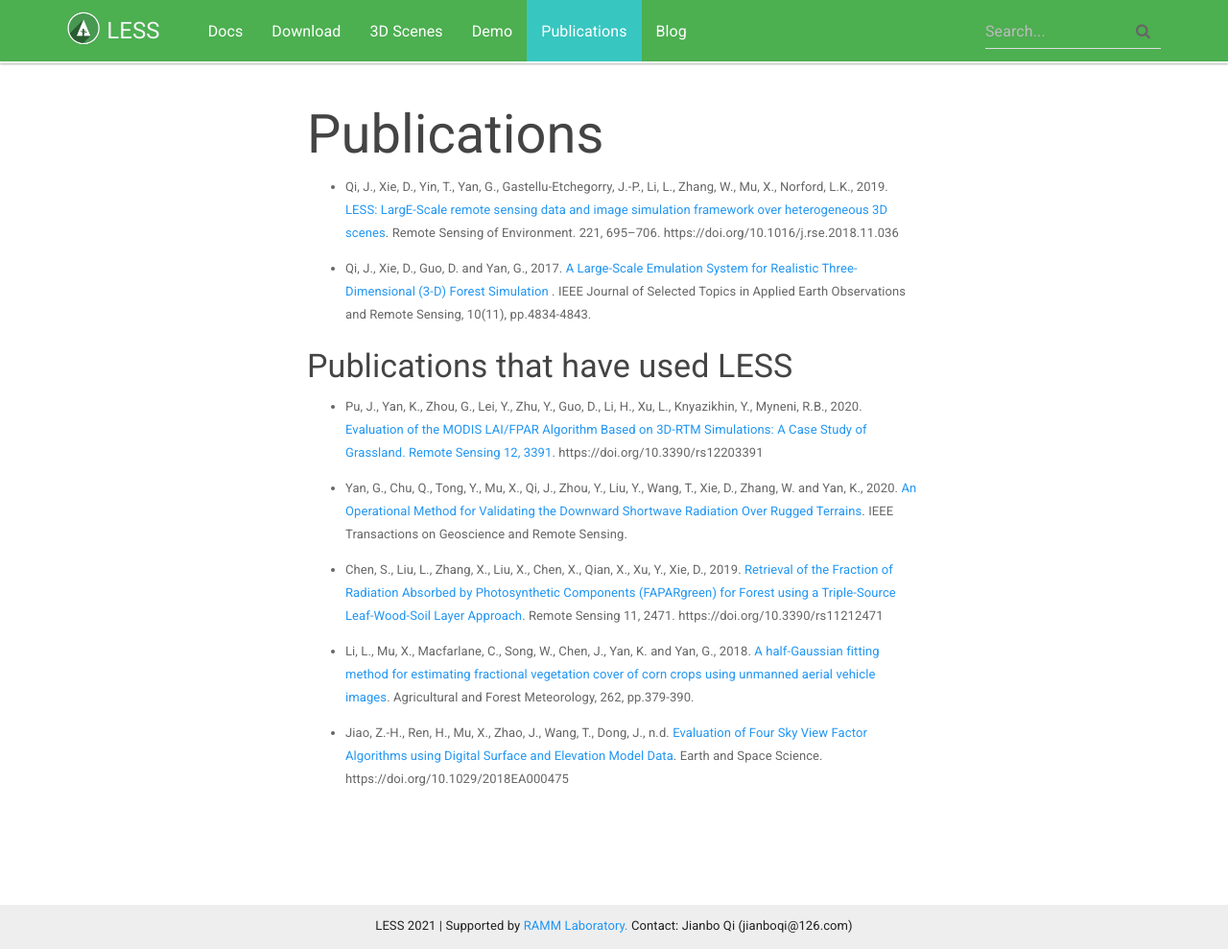
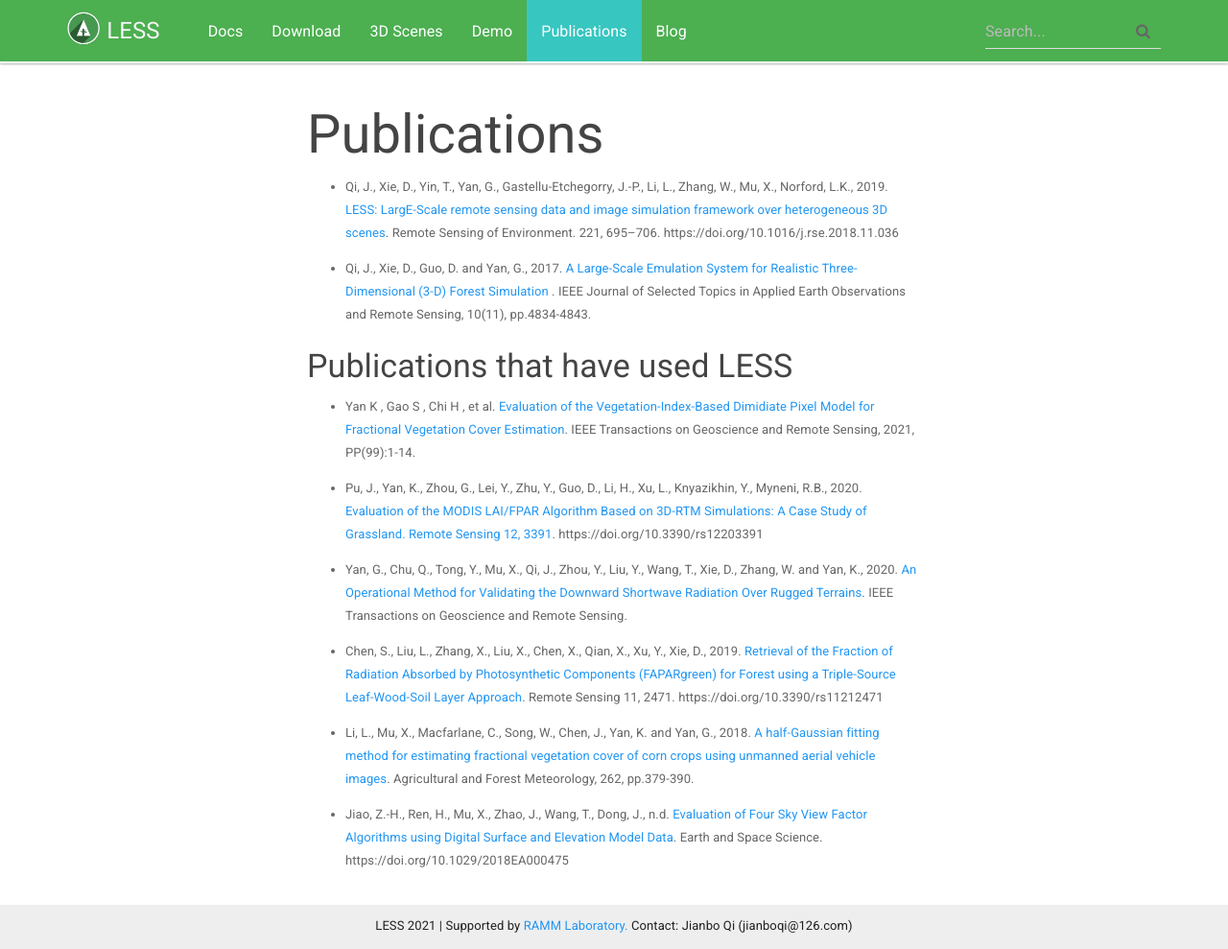
Before and after one commit to jianboqi/jianboqi.github.io, a Jekyll site: the page built from publications.md, in a window 1280 px wide and 989 px high. Shown: the whole window at 96% size. Built offline with Jekyll 4.4.1, drawn with Linux system fonts in a browser that asks for light colours; nearby versions of some CDN libraries.

Commit message:
Update publications.md

```diff
--- a/publications.md
+++ b/publications.md
@@ -11,6 +11,8 @@
 
 ### Publications that have used LESS
 
+* Yan K , Gao S , Chi H , et al. [Evaluation of the Vegetation-Index-Based Dimidiate Pixel Model for Fractional Vegetation Cover Estimation](https://www.researchgate.net/publication/348640566_Evaluation_of_the_Vegetation-Index-Based_Dimidiate_Pixel_Model_for_Fractional_Vegetation_Cover_Estimation). IEEE Transactions on Geoscience and Remote Sensing, 2021, PP(99):1-14.
+
 * Pu, J., Yan, K., Zhou, G., Lei, Y., Zhu, Y., Guo, D., Li, H., Xu, L., Knyazikhin, Y., Myneni, R.B., 2020. [Evaluation of the MODIS LAI/FPAR Algorithm Based on 3D-RTM Simulations: A Case Study of Grassland. Remote Sensing 12, 3391](https://www.mdpi.com/2072-4292/12/20/3391). https://doi.org/10.3390/rs12203391
 
 * Yan, G., Chu, Q., Tong, Y., Mu, X., Qi, J., Zhou, Y., Liu, Y., Wang, T., Xie, D., Zhang, W. and Yan, K., 2020. [An Operational Method for Validating the Downward Shortwave Radiation Over Rugged Terrains](https://ieeexplore.ieee.org/abstract/document/9102394). IEEE Transactions on Geoscience and Remote Sensing.
```
